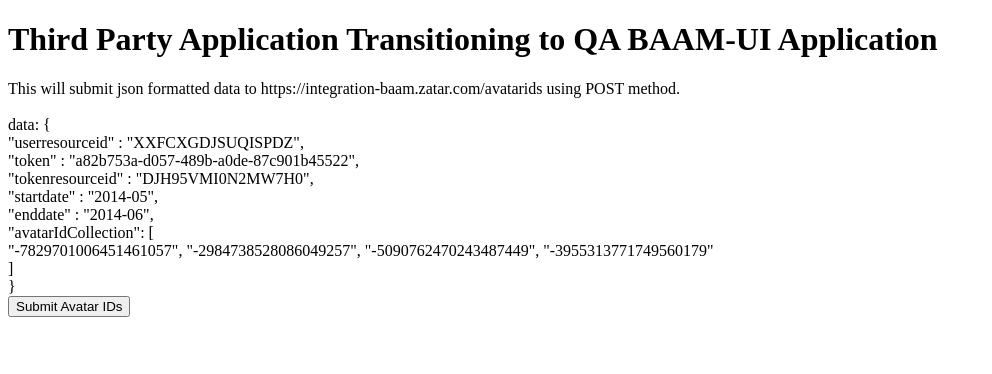
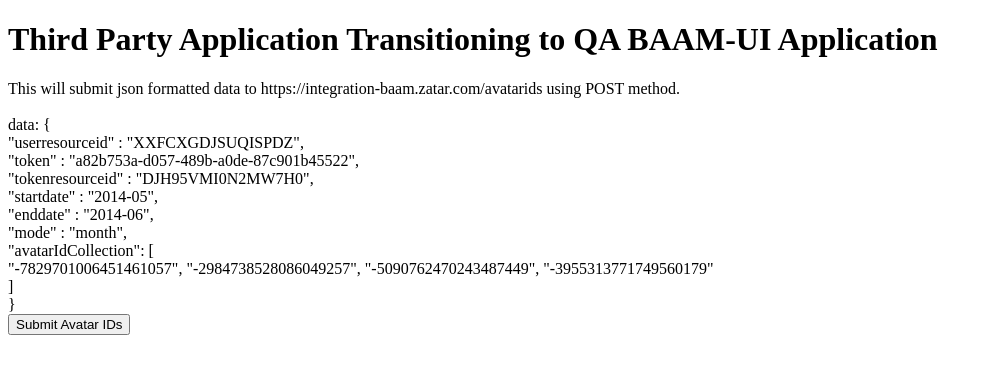
Before and after one commit to c0debreaker/c0debreaker.github.io, a Jekyll site: the page 3rdpartytobaamqa.html, which Jekyll copies as it is, in a window 1280 px wide. Shown: the top 374 px of the page, without its empty margins (0-992 px from the left). Built offline with Jekyll 4.4.1, drawn with Linux system fonts in a browser that asks for light colours; nearby versions of some CDN libraries; a script that is not in the unit is left out; comment, search, counter and statistics services are not loaded.

Commit message:
new token

```diff
--- a/3rdpartytobaamqa.html
+++ b/3rdpartytobaamqa.html
@@ -25,6 +25,7 @@
                                 "tokenresourceid" : "DJH95VMI0N2MW7H0",
                                 "startdate" : "2014-05",
                                 "enddate" : "2014-06",
+                                "mode" : "month",
                                 "avatarIdCollection": [
                                     "-7829701006451461057", "-2984738528086049257", "-5090762470243487449", "-3955313771749560179"
                                 ]
@@ -54,6 +55,7 @@
         "tokenresourceid" : "DJH95VMI0N2MW7H0",<br/>
         "startdate" : "2014-05",<br/>
         "enddate" : "2014-06",<br/>
+        "mode" : "month",<br/>
         "avatarIdCollection": [<br/>
         "-7829701006451461057", "-2984738528086049257", "-5090762470243487449", "-3955313771749560179"<br/>
         ]<br/>
```
